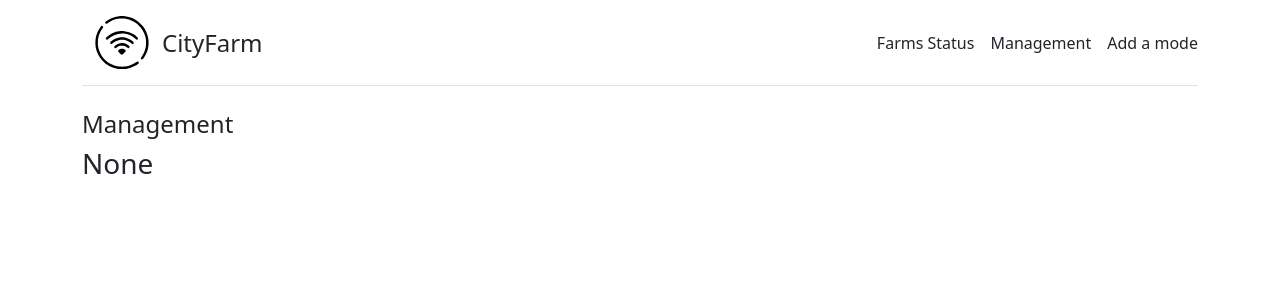
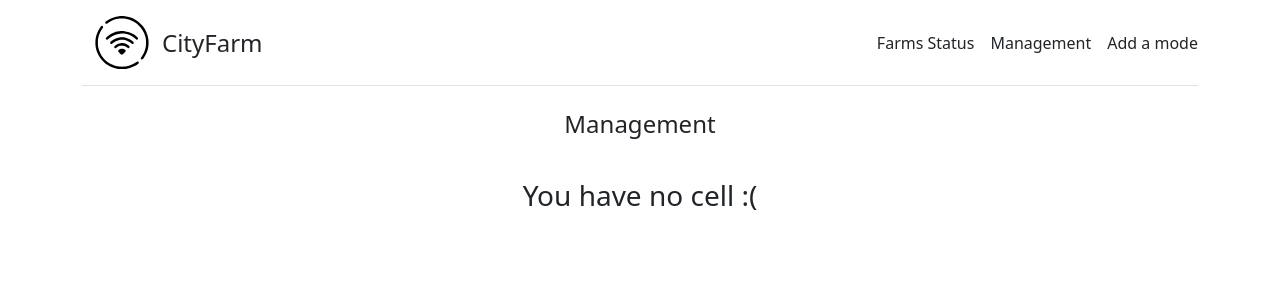
Before and after one commit to vaddddie/djangoweb, a Django app: template djangotest/main/templates/main/management.html in a window 1280 px wide. Shown: the top 300 px of the page. Run offline with Django 4.2, Linux system fonts and the light colour scheme; the template is opened without the code that fills it, so the values that code supplies are empty; parts of the project's set-up code (start-up, migrations or seed data) failed here and were passed over; some libraries are stand-ins or nearby versions.

Commit message:
Bug fixed

```diff
--- a/djangotest/main/templates/main/index.html
+++ b/djangotest/main/templates/main/index.html
@@ -35,7 +35,7 @@
                     </div>
             {% endfor %}
         {% else %}
-            <h3>None</h3>
+            <br><h3 style="text-align:center">You have no cell :(</h3>
         {% endif %}
     </div>
 {% endblock %}
--- a/djangotest/main/templates/main/management.html
+++ b/djangotest/main/templates/main/management.html
@@ -4,7 +4,7 @@
 
 {% block content %}
 <h4>
-    Management
+    <p style="text-align: center; font-size:35px'">Management</p>
 </h4>
 <div class="wrapper">
     {% if statuses %}
@@ -127,7 +127,7 @@
                 </div>
         {% endfor %}
     {% else %}
-        <h3>None</h3>
+        <br><h3 style="text-align:center">You have no cell :(</h3>
     {% endif %}
 </div>
 {% endblock %}
```
Also changed, not shown: djangotest/db.sqlite3, djangotest/main/migrations/0005_status_working.py (added).
